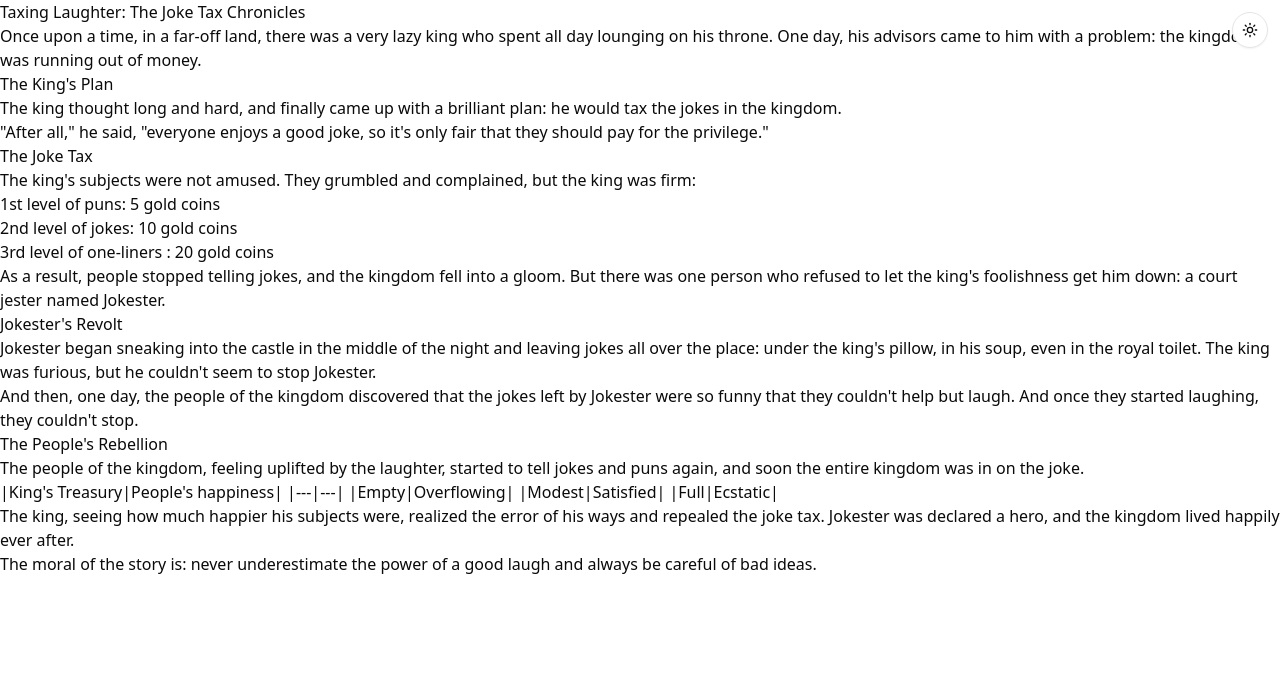
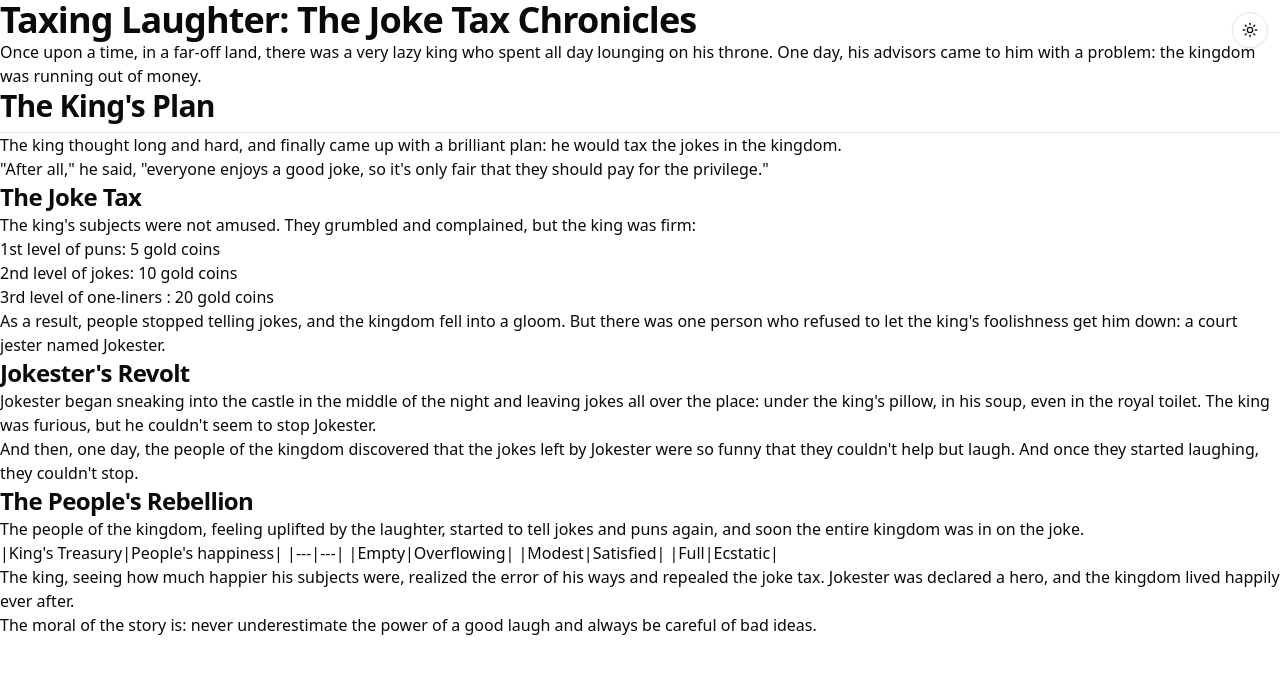
Before and after one commit to RyanLurn/simple-docs, a Next.js app: page /md-example in a window 1280 px wide. Shown: the top 674 px of the page. Built offline with nearby package versions, Linux system fonts and the light colour scheme.

Commit message:
feat(ui): style headings

```diff
--- a/src/mdx-components.tsx
+++ b/src/mdx-components.tsx
@@ -1,6 +1,36 @@
 import type { MDXComponents } from "mdx/types";
 
-const components: MDXComponents = {};
+const components: MDXComponents = {
+  // headings
+  h1: ({ children }) => (
+    <h1 className="scroll-m-20 text-4xl font-extrabold tracking-tight text-balance">
+      {children}
+    </h1>
+  ),
+  h2: ({ children }) => (
+    <h2 className="scroll-m-20 border-b pb-2 text-3xl font-extrabold tracking-tight first:mt-0">
+      {children}
+    </h2>
+  ),
+  h3: ({ children }) => (
+    <h3 className="scroll-m-20 text-2xl font-bold tracking-tight">
+      {children}
+    </h3>
+  ),
+  h4: ({ children }) => (
+    <h4 className="scroll-m-20 text-xl font-bold tracking-tight">{children}</h4>
+  ),
+  h5: ({ children }) => (
+    <h5 className="scroll-m-20 text-lg font-semibold tracking-tight">
+      {children}
+    </h5>
+  ),
+  h6: ({ children }) => (
+    <h6 className="scroll-m-20 text-base font-semibold tracking-tight">
+      {children}
+    </h6>
+  ),
+};
 
 export function useMDXComponents(): MDXComponents {
   return components;
```
